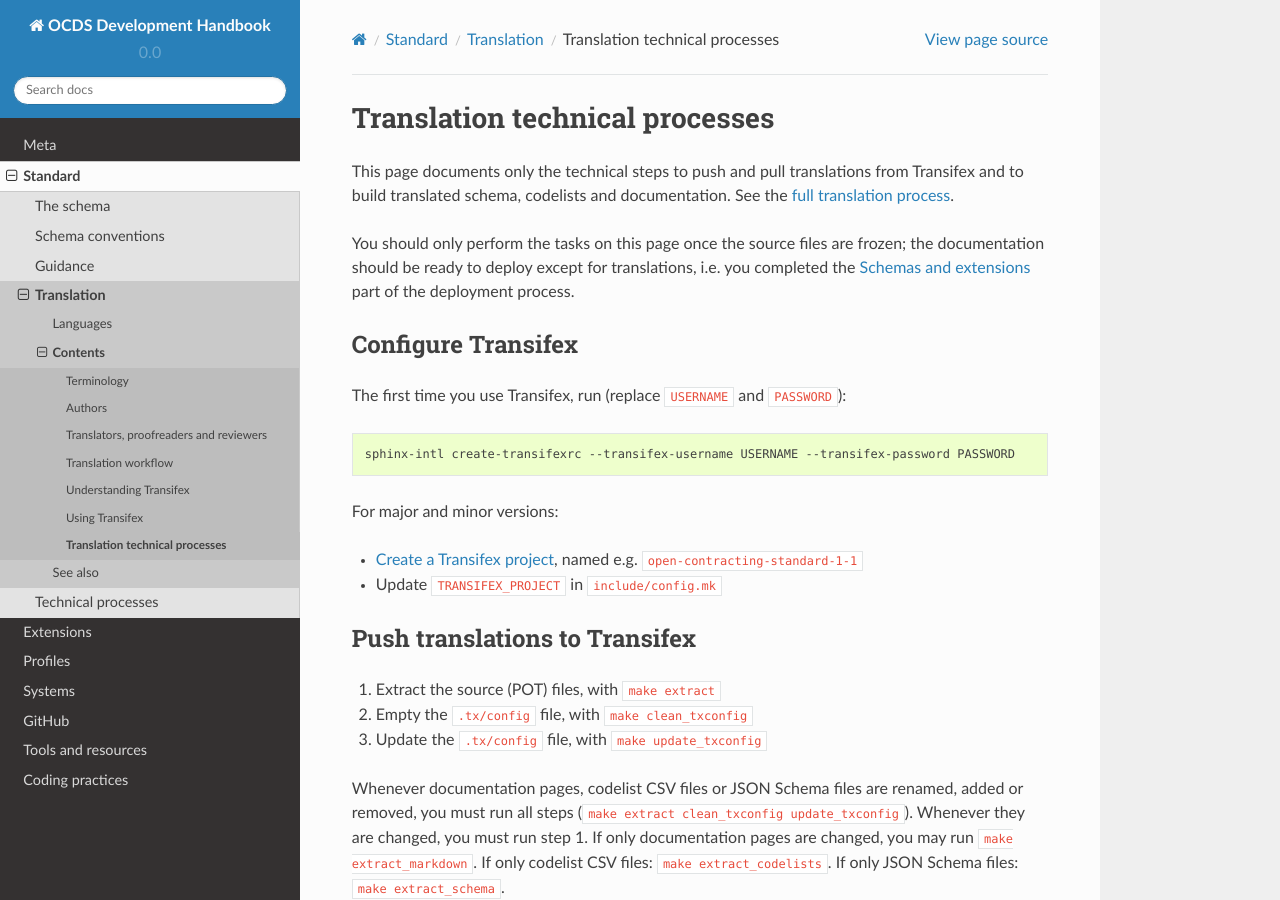
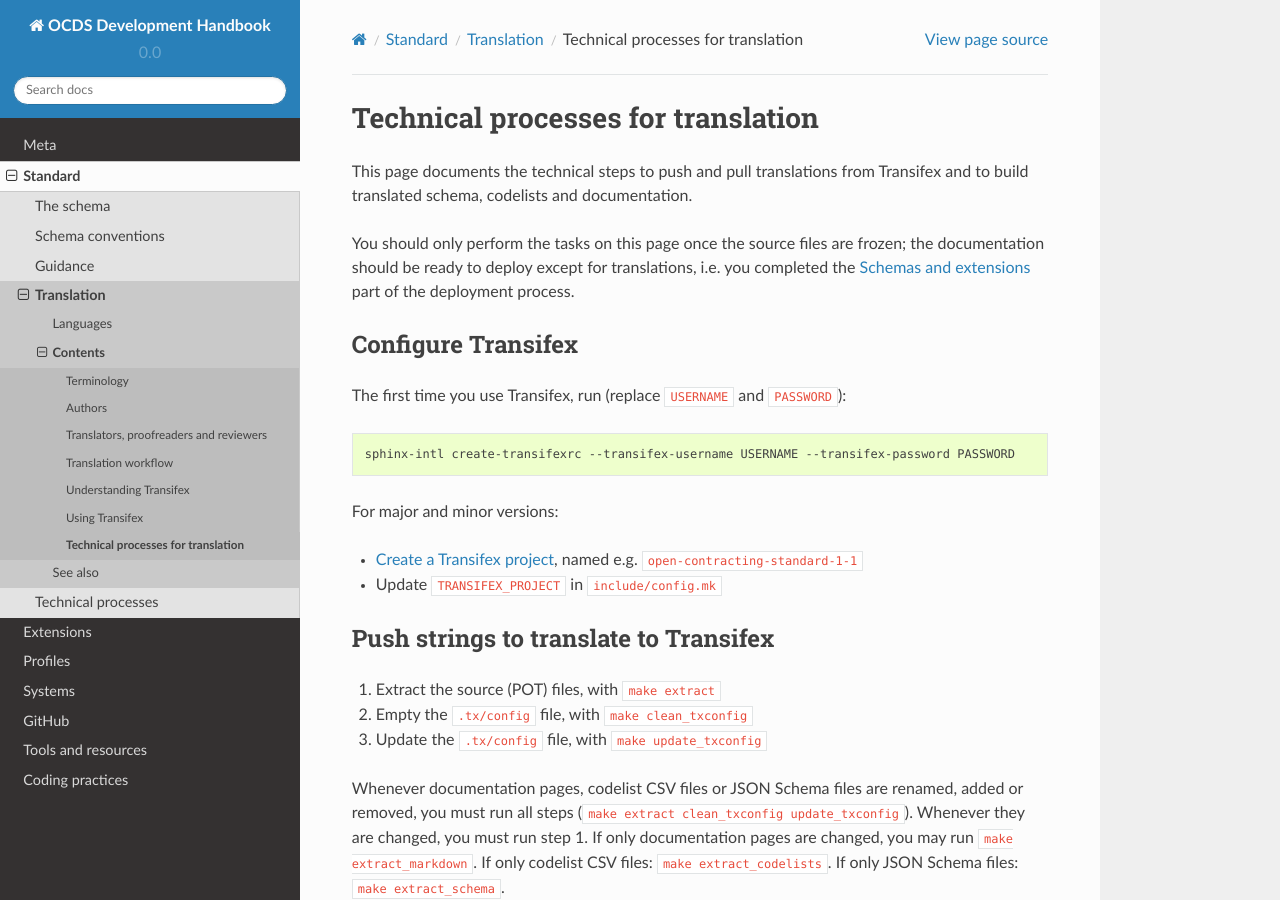
Before and after one commit to open-contracting/standard-development-handbook, a Sphinx documentation site: the page built from docs/standard/translation/technical.md, in a window 1280 px wide and 900 px high. Built offline with Sphinx 7.4.7 and the Read the Docs theme 2.0.0, drawn with Linux system fonts in a browser that asks for light colours.

Commit message:
Rename translation.md to translators.md and fix links

```diff
--- a/docs/standard/translation/technical.md
+++ b/docs/standard/translation/technical.md
@@ -1,8 +1,8 @@
-# Translation technical processes
+# Technical processes for translation
 
-This page documents only the technical steps to push and pull translations from Transifex and to build translated schema, codelists and documentation. See the [full translation process](translation).
+This page documents the technical steps to push and pull translations from Transifex and to build translated schema, codelists and documentation.
 
-You should only perform the tasks on this page once the source files are frozen; the documentation should be ready to deploy except for translations, i.e. you completed the [Schemas and extensions](../technical/deployment#schemas-and-extensions) part of the deployment process.
+You should only perform the tasks on this page once the source files are frozen; the documentation should be ready to deploy except for translations, i.e. you completed the [Schemas and extensions](../../technical/deployment#schemas-and-extensions) part of the deployment process.
 
 ## Configure Transifex
 
@@ -17,7 +17,7 @@
 * [Create a Transifex project](https://www.transifex.com/OpenDataServices/), named e.g. `open-contracting-standard-1-1`
 * Update `TRANSIFEX_PROJECT` in `include/config.mk`
 
-## Push translations to Transifex
+## Push strings to translate to Transifex
 
 1. Extract the source (POT) files, with `make extract`
 1. Empty the `.tx/config` file, with `make clean_txconfig`
```
Also changed, not shown: docs/standard/translation/index.md (+1 -1 lines), docs/standard/translation/using_transifex.md (+2 -2 lines), docs/standard/translation/translators.md (renamed from docs/standard/translation/translation.md).
